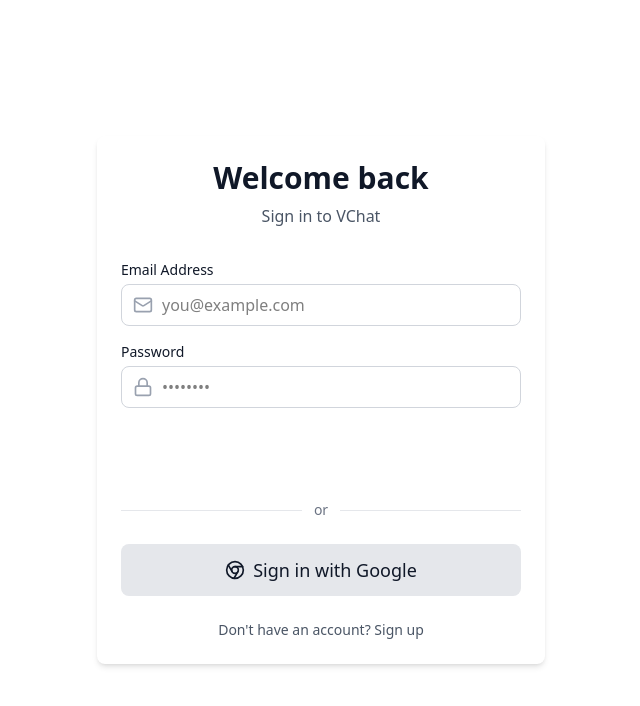
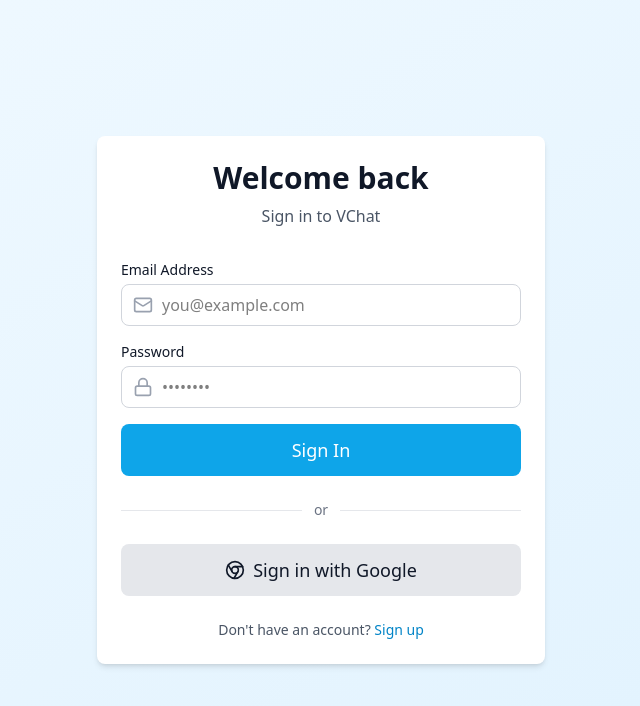
Before and after one commit to theAdityaNVS/VChat-V2, a React (Vite) app: page /login in a window 1280 px wide. Shown: the top 706 px of the page, without its empty margins (319-959 px from the left). Built offline with nearby package versions, Linux system fonts and the light colour scheme; no server answers.

Commit message:
refactor: reorganize CSS variables under @theme for better structure

```diff
--- a/src/index.css
+++ b/src/index.css
@@ -1,8 +1,6 @@
 @import 'tailwindcss';
 
-/* VChat Custom Styles */
-@layer base {
-  :root {
+@theme {
   /* VChat Brand Colors */
   --color-primary-50: #f0f9ff;
   --color-primary-100: #e0f2fe;
@@ -17,11 +15,13 @@
   --color-primary-950: #082f49;
 
   /* Semantic Colors */
-    --color-success: #10b981;
-    --color-warning: #f59e0b;
-    --color-error: #ef4444;
+  --color-success-500: #10b981;
+  --color-warning-500: #f59e0b;
+  --color-error-500: #ef4444;
 }
 
+/* VChat Custom Styles */
+@layer base {
   body {
     margin: 0;
     min-height: 100vh;
```
Lines whose indentation alone changed are shown as unchanged.
